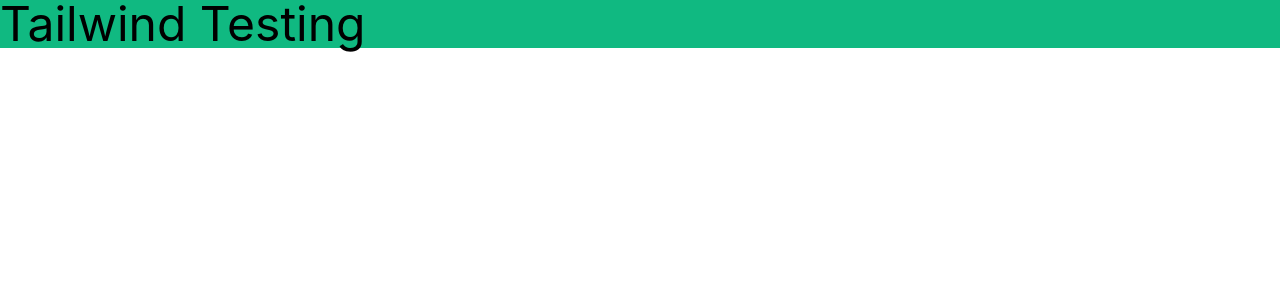
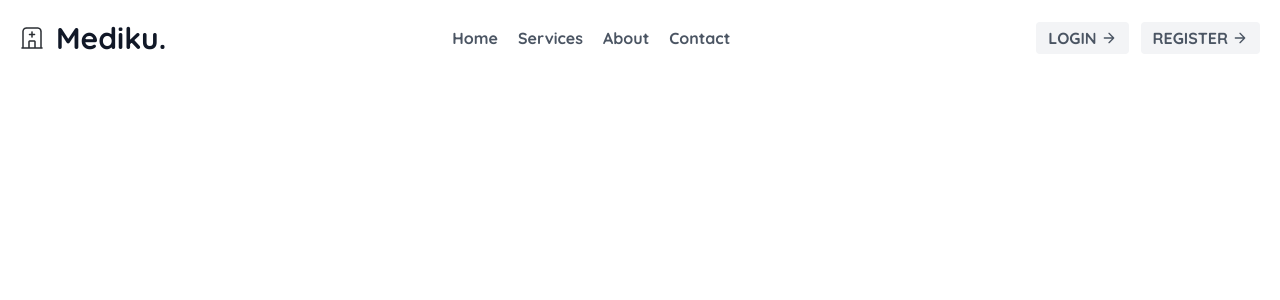
Before and after one commit to MuhammadHafijur/mediku, a React (Create React App) app: page / in a window 1280 px wide. Shown: the top 300 px of the page. Built offline with nearby package versions, Linux system fonts and the light colour scheme.

Commit message:
added navbar

```diff
--- a/public/index.html
+++ b/public/index.html
@@ -24,6 +24,7 @@
       work correctly both with client-side routing and a non-root public URL.
       Learn how to configure a non-root public URL by running `npm run build`.
     -->
+    <link rel="stylesheet" href="styles.css">
     <title>React App</title>
   </head>
   <body>
--- /dev/null
+++ b/public/styles.css
@@ -0,0 +1,5 @@
+@import url('https://fonts.googleapis.com/css2?family=Quicksand:wght@400;500;700&display=swap');
+
+*{
+    font-family: 'Quicksand', sans-serif;
+}
--- a/src/App.js
+++ b/src/App.js
@@ -1,10 +1,24 @@
 import logo from './logo.svg';
 import './App.css';
+import {
+  BrowserRouter as Router,
+  Switch,
+  Route,
+  Link
+} from "react-router-dom";
+import Home from './Pages/Home/Home';
 
 function App() {
   return (
     <div className="">
-      <h1 className="text-5xl bg-green-500">Tailwind Testing</h1>
+      <Router>
+        {/* <Home></Home> */}
+        <Switch>
+          <Route path="/">
+            <Home></Home>
+          </Route>
+        </Switch>
+      </Router>
     </div>
   );
 }
--- /dev/null
+++ b/src/Components/NavBar/NavBar.js
@@ -0,0 +1,36 @@
+import React from 'react';
+import { Link } from 'react-router-dom';
+import logo from './hospital.png'
+
+const NavBar = () => {
+    return (
+        <div>
+            <header class="text-gray-600 body-font">
+  <div class="container mx-auto flex flex-wrap p-5 flex-col md:flex-row items-center">
+    <a class="flex title-font font-medium items-center text-gray-900 mb-4 md:mb-0">
+      <img src={logo} alt="" />
+      <span class="ml-3 text-3xl font-semibold">Mediku.</span>
+    </a>
+    <nav class="md:mx-auto flex flex-wrap items-center font-semibold text-base justify-center">
+      <Link to='/home' class="mr-5 hover:text-gray-900">Home</Link>
+      <Link to='/home' class="mr-5 hover:text-gray-900">Services</Link>
+      <Link to='/home' class="mr-5 hover:text-gray-900">About</Link>
+      <Link to='/home' class="mr-5 hover:text-gray-900">Contact</Link>
+    </nav>
+    <button class="md:mr-3 inline-flex items-center font-semibold bg-gray-100 border-0 py-1 px-3 focus:outline-none hover:bg-gray-200 rounded text-base mt-4 md:mt-0">LOGIN
+      <svg fill="none" stroke="currentColor" stroke-linecap="round" stroke-linejoin="round" stroke-width="2" class="w-4 h-4 ml-1" viewBox="0 0 24 24">
+        <path d="M5 12h14M12 5l7 7-7 7"></path>
+      </svg>
+    </button>
+    <button class="inline-flex items-center font-semibold bg-gray-100 border-0 py-1 px-3 focus:outline-none hover:bg-gray-200 rounded text-base mt-4 md:mt-0">REGISTER
+      <svg fill="none" stroke="currentColor" stroke-linecap="round" stroke-linejoin="round" stroke-width="2" class="w-4 h-4 ml-1" viewBox="0 0 24 24">
+        <path d="M5 12h14M12 5l7 7-7 7"></path>
+      </svg>
+    </button>
+  </div>
+</header>
+        </div>
+    );
+};
+
+export default NavBar;
--- /dev/null
+++ b/src/Pages/Home/Home.js
@@ -0,0 +1,12 @@
+import React from 'react';
+import NavBar from '../../Components/NavBar/NavBar';
+
+const Home = () => {
+    return (
+        <div>
+            <NavBar></NavBar>
+        </div>
+    );
+};
+
+export default Home;
```
Also changed, not shown: src/Components/NavBar/hospital.png (added).
